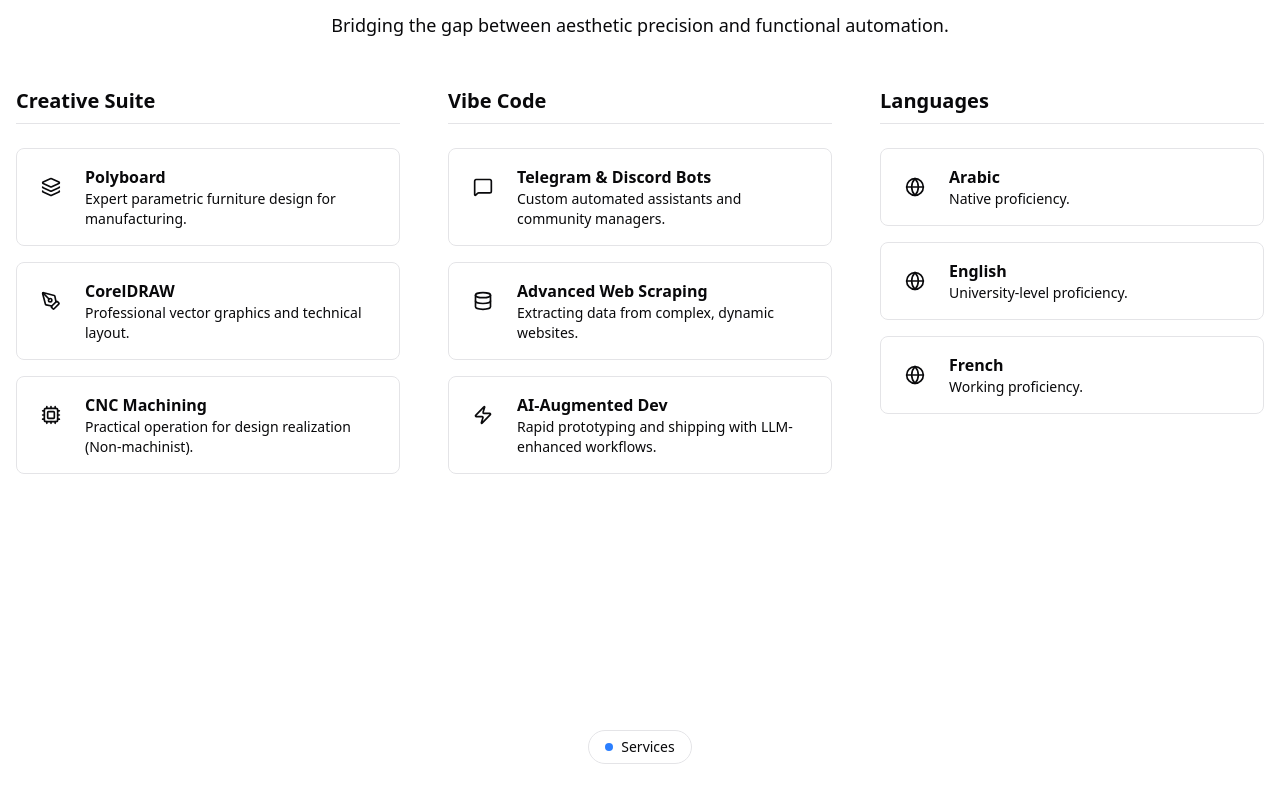
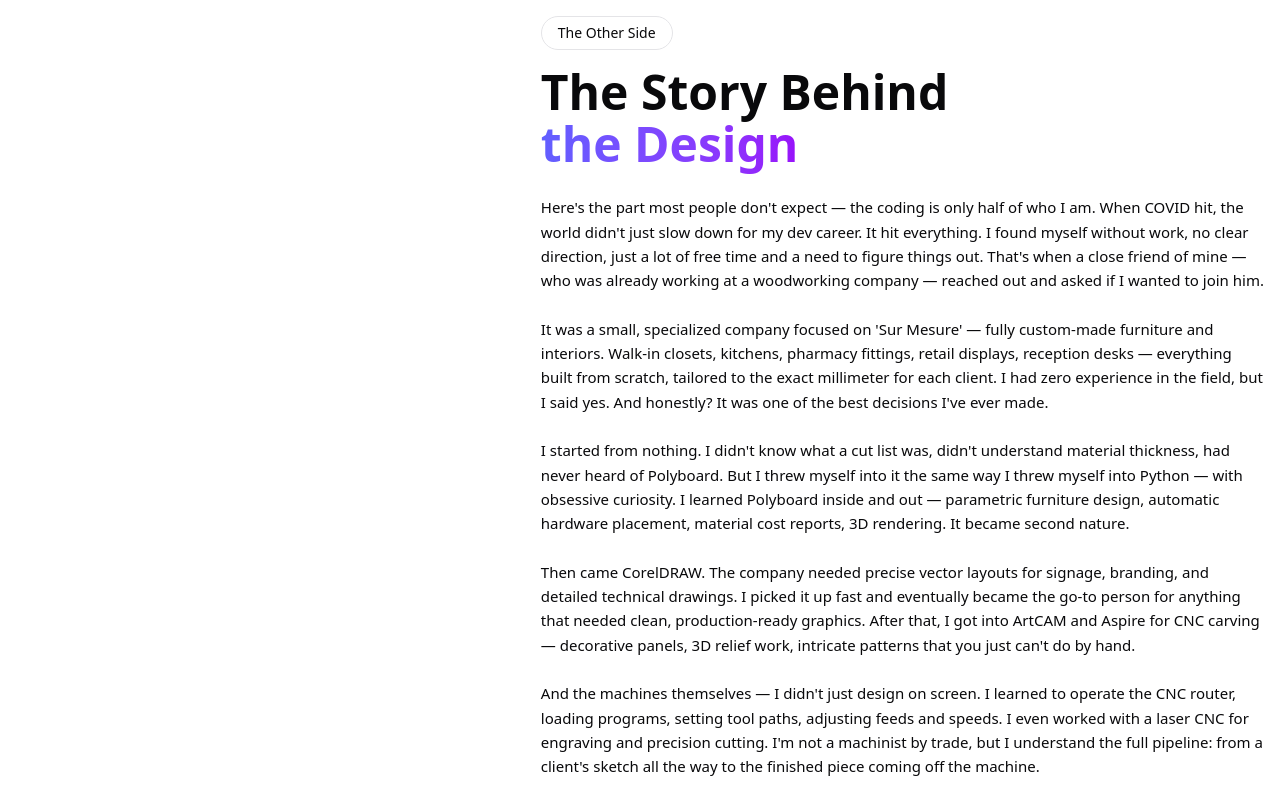
Before and after one commit to NewPyDev/my-portfolio, a Next.js app: page / in a window 1280 px wide. Shown: the part 1854-2640 px from the top of the page. Built offline with nearby package versions, Linux system fonts and the light colour scheme; no server answers.

Commit message:
feat: add AI paragraph and 'Story Behind the Design' section to About

```diff
--- a/components/sections/about.tsx
+++ b/components/sections/about.tsx
@@ -36,7 +36,16 @@
     "Then one day, I stumbled into Python. And I don't know how to explain it other than — it just made sense. The syntax, the logic, the way you could go from idea to working code in the same afternoon. I didn't just learn Python. I fell in love with it. I'd stay up way too late building random stuff — little scripts to rename my files, calculators nobody asked for, a tool to organize my music library. Nothing impressive, but every small project taught me something new.",
     "After a while, I started pushing further. I picked up Flask, Django, tried my hand at web apps, even built a few desktop tools. I was just hungry to see what Python could really do. And then I discovered web scraping and automation — and that was the moment everything changed for me. The idea that I could write a script that goes out, collects data, processes it, and delivers it somewhere automatically? That blew my mind.",
     "When COVID hit and the world slowed down, I didn't. I went all in on bots and scraping. Telegram bots, Discord bots, data pipelines, scheduled automations — I built them obsessively. I learned how anti-bot systems work just so I could figure out how to get past them. I studied APIs, reverse-engineered websites, and got really comfortable living in the terminal.",
-    "That focus hasn't changed. I'm not the developer who chases every new framework or trendy tool. I found my thing — automation, bots, and scraping — and I'm committed to being genuinely great at it. If it can be automated, I want to be the one who builds it.",
+    "And then, just when I thought I'd found my groove, AI came into the picture — and honestly, it was like strapping a rocket to everything I'd already built. I started combining my scraping and automation knowledge with AI tools, and the speed at which I could ship went through the roof. What used to take me days now takes hours. What used to take hours now takes minutes. It's not about replacing the thinking — it's about amplifying it. AI didn't change what I do. It just made me dangerously fast at doing it.",
+]
+
+const designStoryParagraphs = [
+    "Here's the part most people don't expect — the coding is only half of who I am. When COVID hit, the world didn't just slow down for my dev career. It hit everything. I found myself without work, no clear direction, just a lot of free time and a need to figure things out. That's when a close friend of mine — who was already working at a woodworking company — reached out and asked if I wanted to join him.",
+    "It was a small, specialized company focused on 'Sur Mesure' — fully custom-made furniture and interiors. Walk-in closets, kitchens, pharmacy fittings, retail displays, reception desks — everything built from scratch, tailored to the exact millimeter for each client. I had zero experience in the field, but I said yes. And honestly? It was one of the best decisions I've ever made.",
+    "I started from nothing. I didn't know what a cut list was, didn't understand material thickness, had never heard of Polyboard. But I threw myself into it the same way I threw myself into Python — with obsessive curiosity. I learned Polyboard inside and out — parametric furniture design, automatic hardware placement, material cost reports, 3D rendering. It became second nature.",
+    "Then came CorelDRAW. The company needed precise vector layouts for signage, branding, and detailed technical drawings. I picked it up fast and eventually became the go-to person for anything that needed clean, production-ready graphics. After that, I got into ArtCAM and Aspire for CNC carving — decorative panels, 3D relief work, intricate patterns that you just can't do by hand.",
+    "And the machines themselves — I didn't just design on screen. I learned to operate the CNC router, loading programs, setting tool paths, adjusting feeds and speeds. I even worked with a laser CNC for engraving and precision cutting. I'm not a machinist by trade, but I understand the full pipeline: from a client's sketch all the way to the finished piece coming off the machine.",
+    "That hands-on experience changed how I think about design. I don't just make things that look good in 3D — I make things that can actually be built, assembled, and installed without headaches. Every design I deliver comes with clean cut lists, hardware specs, and files ready for production. No guesswork, no surprises on the workshop floor.",
 ]
 
 export function About() {
@@ -108,6 +117,43 @@
                 </div>
             </div>
 
+            {/* Design Story Section */}
+            <div className="grid gap-12 lg:grid-cols-5 lg:gap-16 items-start">
+                {/* Spacer for alignment with avatar column */}
+                <div className="lg:col-span-2 hidden lg:block" />
+
+                {/* Design Story — Right Column */}
+                <div className="lg:col-span-3 space-y-6">
+                    <motion.div
+                        initial={{ opacity: 0, y: 20 }}
+                        whileInView={{ opacity: 1, y: 0 }}
+                        transition={{ duration: 0.5 }}
+                        viewport={{ once: true }}
+                    >
+                        <div className="inline-flex items-center gap-2 rounded-full border px-4 py-1.5 text-sm font-medium text-muted-foreground mb-4">
+                            The Other Side
+                        </div>
+                        <h2 className="text-3xl font-bold leading-[1.1] sm:text-4xl md:text-5xl mb-6">
+                            The Story Behind<br />
+                            <span className="bg-gradient-to-r from-indigo-500 to-purple-600 bg-clip-text text-transparent">the Design</span>
+                        </h2>
+                    </motion.div>
+
+                    {designStoryParagraphs.map((paragraph, i) => (
+                        <motion.p
+                            key={`design-${i}`}
+                            initial={{ opacity: 0, y: 15 }}
+                            whileInView={{ opacity: 1, y: 0 }}
+                            transition={{ duration: 0.4, delay: i * 0.08 }}
+                            viewport={{ once: true }}
+                            className="text-muted-foreground leading-relaxed text-[15px]"
+                        >
+                            {paragraph}
+                        </motion.p>
+                    ))}
+                </div>
+            </div>
+
             {/* Skills Grid */}
             <div>
                 <div className="mx-auto max-w-[58rem] text-center mb-12">
```
